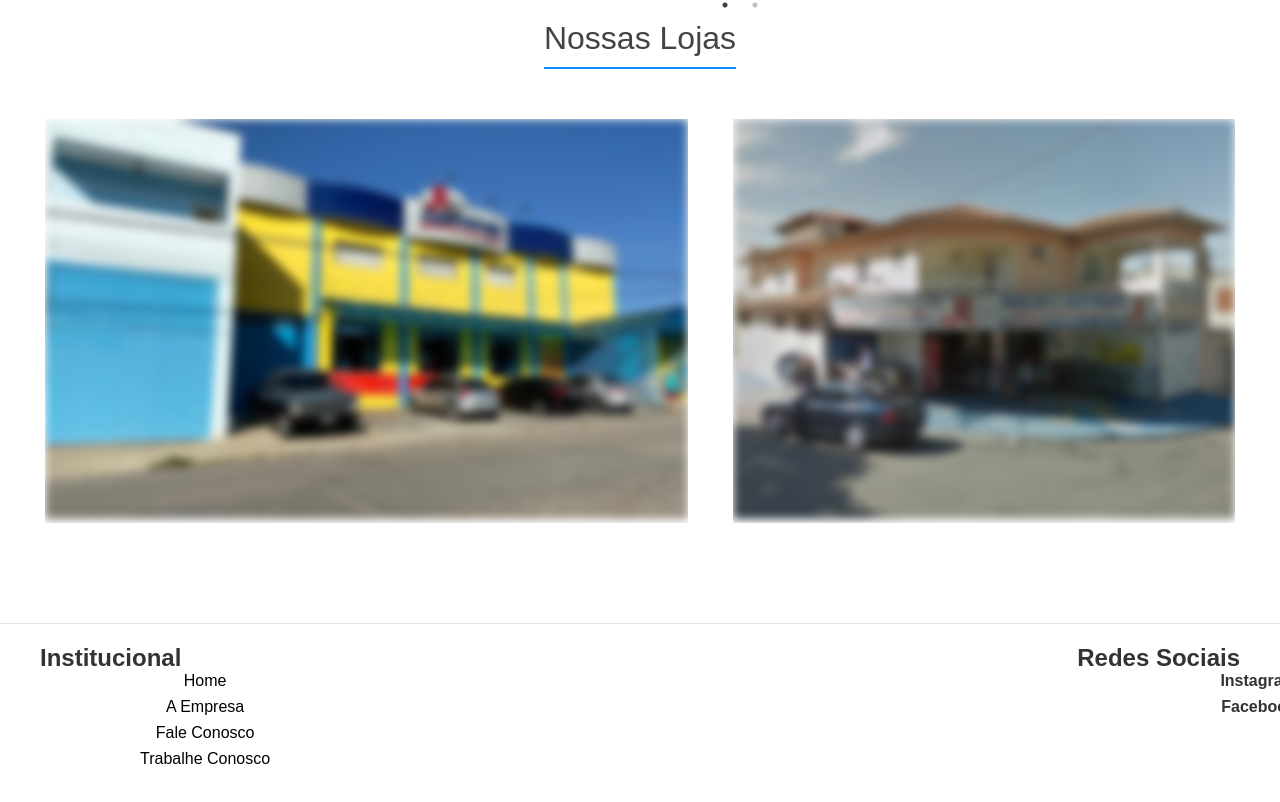
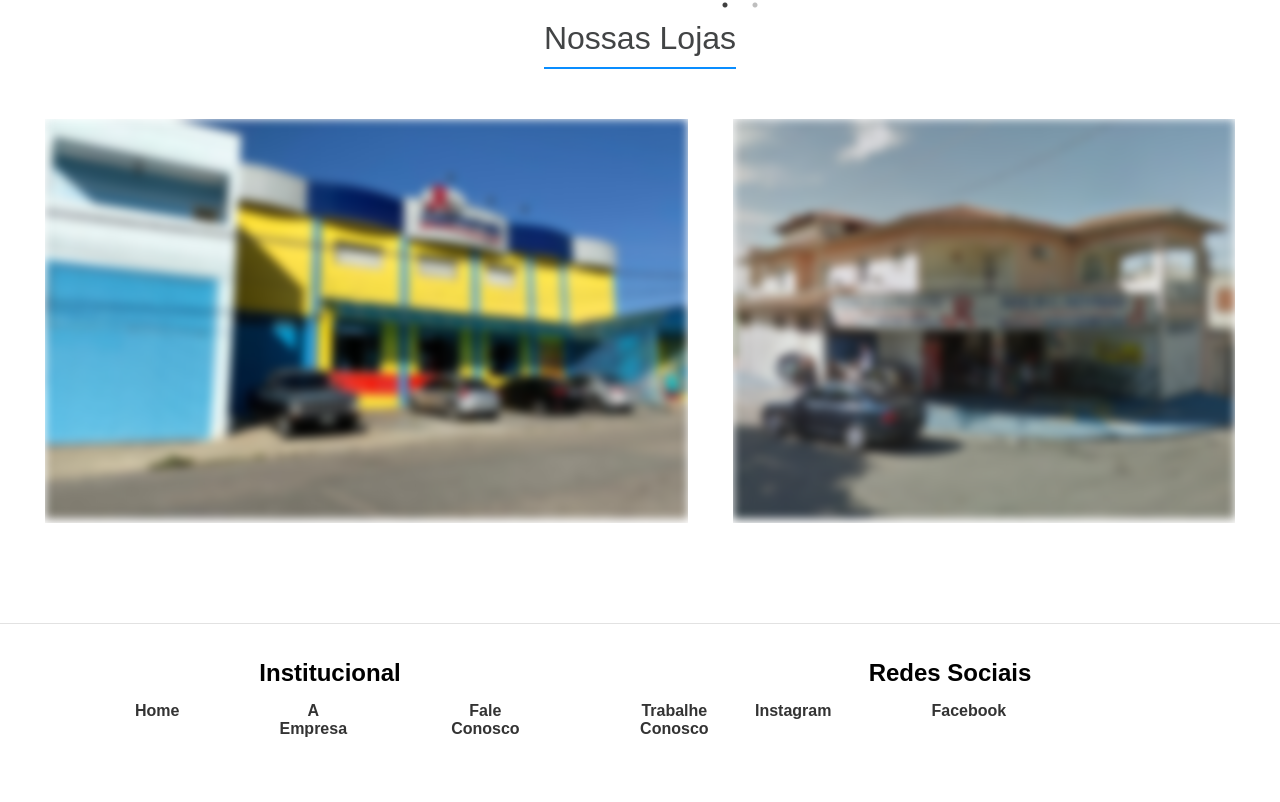
Before and after one commit to masamps/mercado-jr, a React (Create React App) app: page / in a window 1280 px wide. Shown: the part 704-1506 px from the top of the page. Built offline with nearby package versions, Linux system fonts and the light colour scheme; the HTML template or start-up script is replaced by a standard one.

Commit message:
fix: ajusta footer

```diff
--- a/src/pages/footer.js
+++ b/src/pages/footer.js
@@ -3,36 +3,25 @@ import '../styles/footer.css'
 
 const Footer = () => {
   return (
-    <footer>
-      <div className='footerGeral'>
-        <div className='divInstitucional'>
-            <h2>Institucional
+     <footer >
 
-            </h2>
+         <div class="footer-section">
+             <h2>Institucional</h2>
              <ul>
-                <li>Home</li>
-                <li>A Empresa</li>
-                <li>Fale Conosco</li>
-                <li>Trabalhe Conosco</li>
+                 <li><a href="#">Home</a></li>
+                 <li><a href="#">A Empresa</a></li>
+                 <li><a href="#">Fale Conosco</a></li>
+                 <li><a href="#">Trabalhe Conosco</a></li>
              </ul>
          </div>
-        <div>
+         <div class="footer-section">
              <h2>Redes Sociais</h2>
              <ul>
-                <li>
-                    <a href='https://www.instagram.com/jrsupermercadosorocaba/' target='_blank'>
-
-                        <span>Instagram</span>
-                    </a>
-                </li>
-                <li>
-                    <a href='https://www.facebook.com/SupermercadoJRSorocaba/' target='_blank'>
-                        <span>Facebook</span>
-                    </a>
-                </li>
+                 <li><a href='https://www.instagram.com/jrsupermercadosorocaba/' target='_blank'>Instagram</a></li>
+                 <li><a href='https://www.facebook.com/SupermercadoJRSorocaba/' target='_blank'>Facebook </a></li>
              </ul>
          </div>
-      </div>
+
      </footer>
   );
  };
--- a/src/styles/footer.css
+++ b/src/styles/footer.css
@@ -32,3 +32,24 @@ footer {
     flex-direction: column; /* Apresenta os itens em coluna */
     align-items: flex-start; /* Alinha os itens à esquerda */
   }
+
+  .footer-section {
+    width: 50%;
+    display: inline-block;
+    vertical-align: top;
+    padding: 15px;
+    box-sizing: border-box;
+   }
+
+   .footer-section h2 {
+    margin-bottom: 15px;
+   }
+
+   .footer-section ul {
+    list-style-type: none;
+    padding: 0;
+   }
+
+   .footer-section li {
+    margin-bottom: 5px;
+   }
```
Lines whose indentation alone changed are shown as unchanged.
